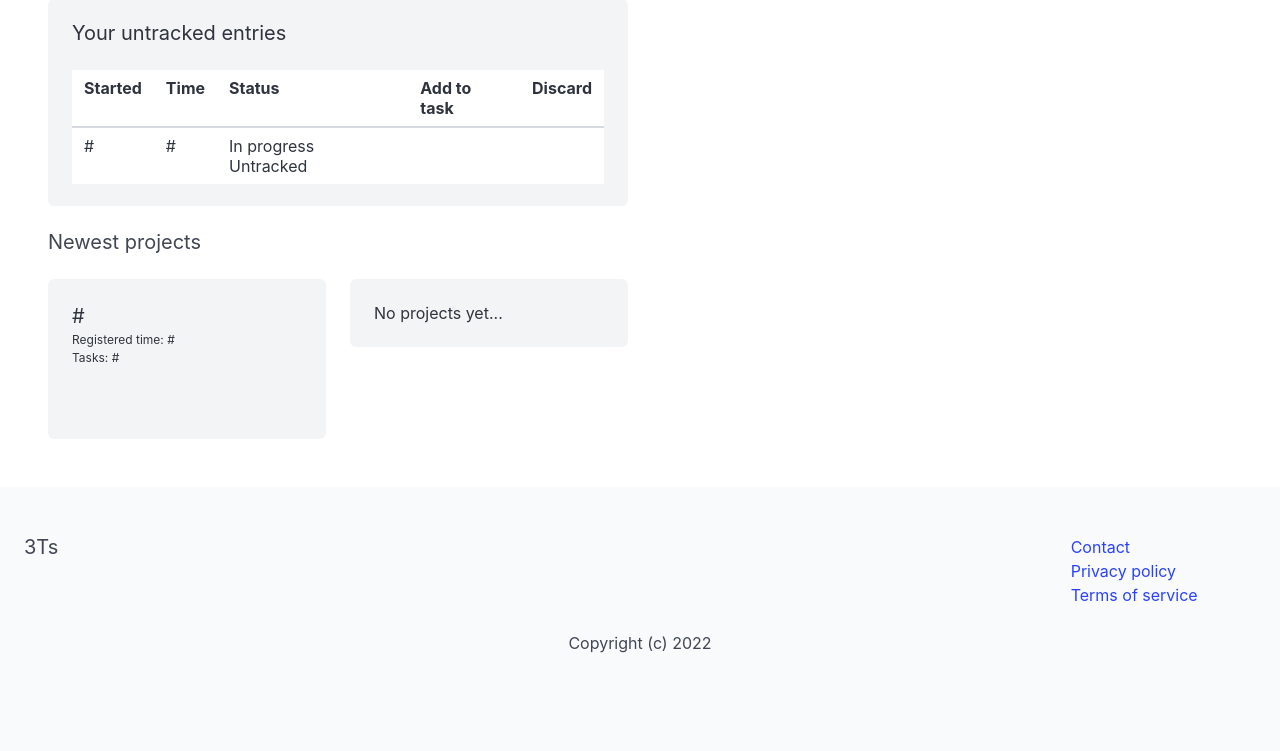
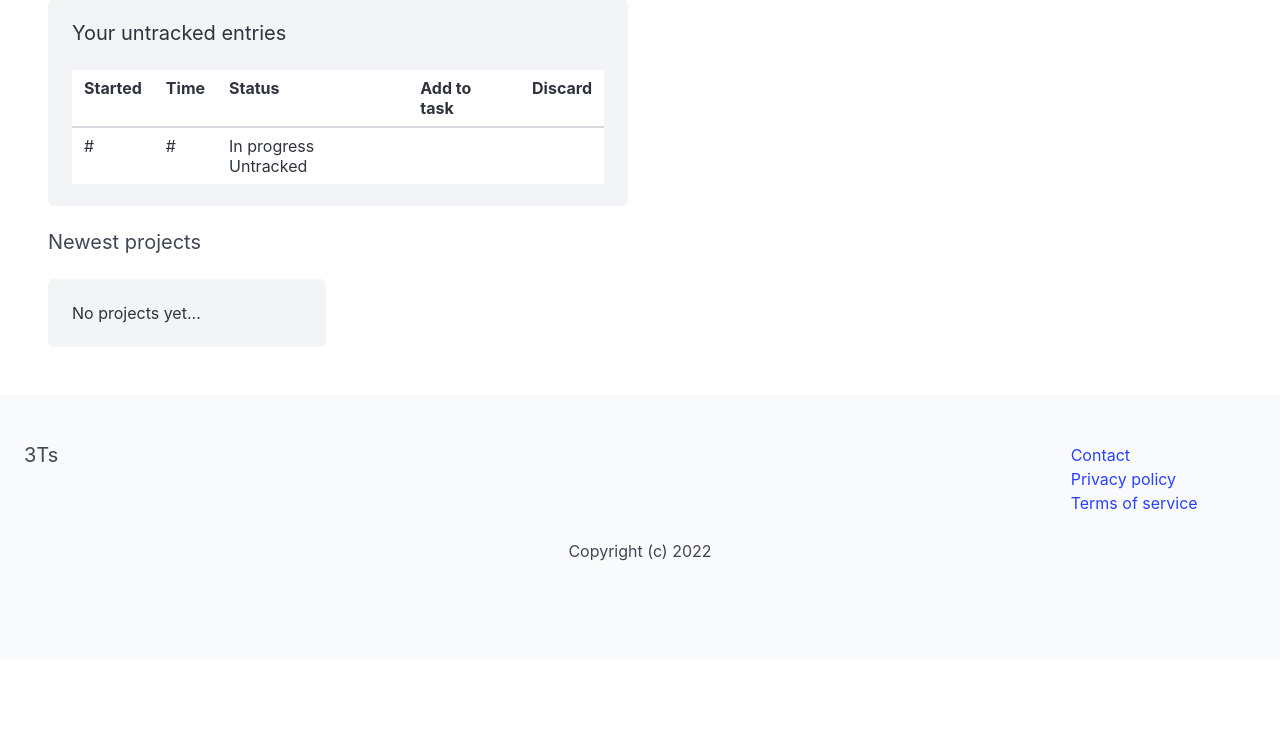
Before and after one commit to ArtusU/3Ts, a Django app: template apps/dashboard/templates/dashboard/dashboard.html in a window 1280 px wide. Shown: the part 294-1045 px from the top of the page. After the commit the page ends 855 px from the top, so only its background shows below. Run offline with Django 3.2, Linux system fonts and the light colour scheme; the template is opened without the code that fills it, so the values that code supplies are empty; some libraries are stand-ins or nearby versions.

Commit message:
Add four newest projects to the dashboard Fixes #40

```diff
--- a/apps/dashboard/templates/dashboard/dashboard.html
+++ b/apps/dashboard/templates/dashboard/dashboard.html
@@ -154,20 +154,26 @@
             <h2 class="subtitle">Newest projects</h2>
         </div>
 
+        {% for project in projects %}
             <div class="column is-3">
                 <div class="notification">
-                    <h2 class="is-size-5">#</h2>
+                    <h2 class="is-size-5">{{ project.title }}</h2>
 
-                    <p class="is-size-7">Registered time: #</p>
-                    <p class="is-size-7">Tasks: # </p>
+                    <p class="is-size-7">Registered time: {{ project.registered_time|format_minutes }}</p>
+                    <p class="is-size-7">Tasks: {{ project.num_tasks_todo }}</p>
 
                     <hr>
+
+                    <a href="{% url 'project:project' project.id %}" class="button is-info">Details</a>
                 </div>
             </div>
+        {% empty %}
             <div class="column is-3">
                 <div class="notification">
                     <p>No projects yet...</p>
                 </div>
             </div>
+        {% endfor %}
+
     </div>
 {% endblock %}
```
